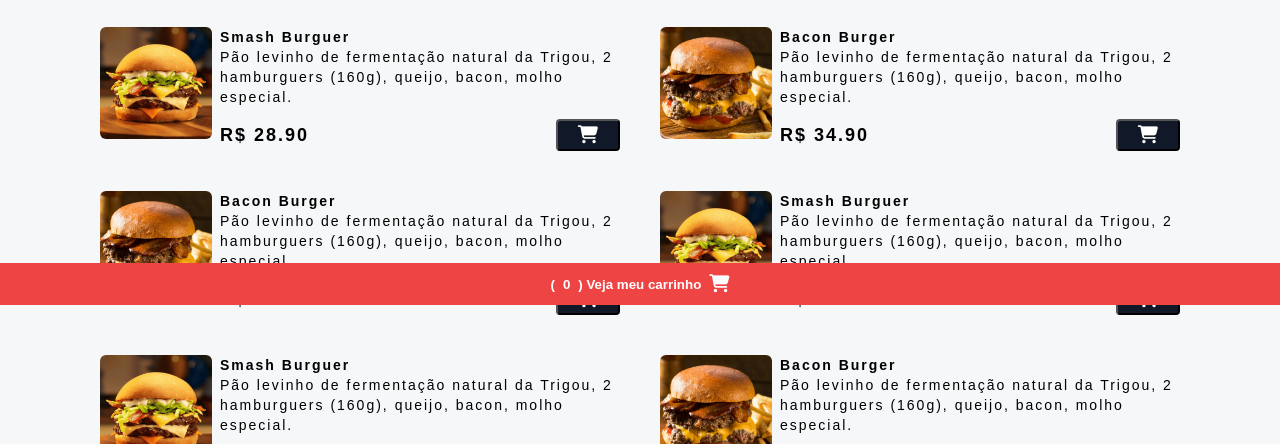
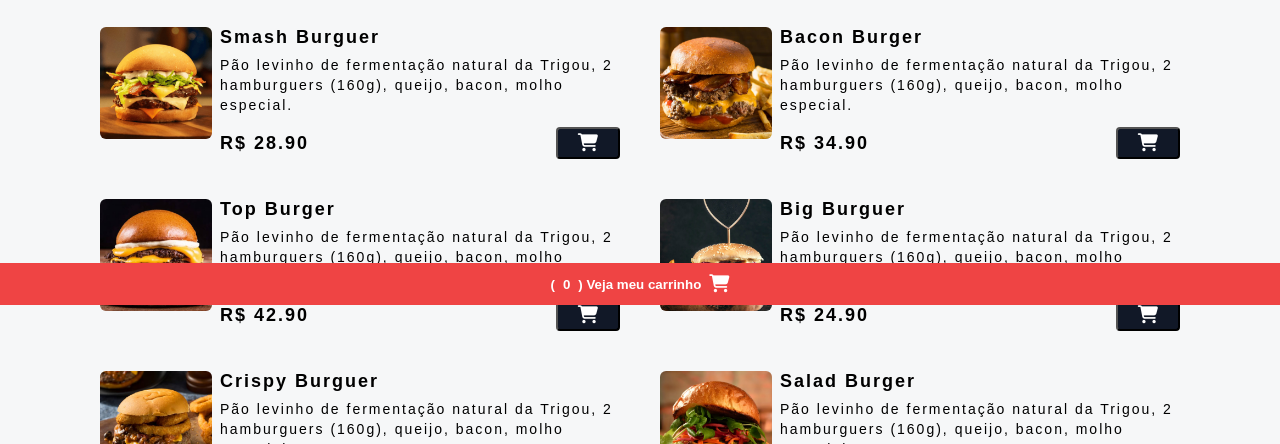
Before and after one commit to PedroLucasGarcia/Cardapio, a website: page index.html in a window 1280 px wide. Shown: the part 495-939 px from the top of the page. Drawn offline with Linux system fonts and the light colour scheme.

Commit message:
Update index.html

```diff
--- a/index.html
+++ b/index.html
@@ -28,12 +28,12 @@
             <div class="product">
                 <img src="./img/hamb-1.png" alt="Smash Burguer">
                 <div class="product-descrition">
-                    <p style="font-weight: 700;">Smash Burguer</p>
+                    <p style="font-weight: 700; font-size: 18px; margin-bottom: 8px;">Smash Burguer</p>
                     <p>Pão levinho de fermentação natural da Trigou, 2 hamburguers (160g), queijo, bacon, molho especial.</p>
                     <div class="buy">
                         <p>R$ 28.90</p>
                         <div class="icon">
-                            <button data-name="Smash Burguer" data-price="R$ 28.90" title="Adicionar ao carrinho">
+                            <button data-name="Smash Burguer" data-price="R$ 28.90" title="Adicionar ao carrinho" class="add-to-cart-btn">
                                 <i class="fa-solid fa-cart-shopping"></i>
                             </button>
                         </div>
@@ -44,12 +44,12 @@
             <div class="product">
                 <img src="./img/hamb-2.png" alt="Bacon Burger">
                 <div class="product-descrition">
-                    <p style="font-weight: 700;">Bacon Burger</p>
+                    <p style="font-weight: 700; font-size: 18px; margin-bottom: 8px;">Bacon Burger</p>
                     <p>Pão levinho de fermentação natural da Trigou, 2 hamburguers (160g), queijo, bacon, molho especial.</p>
                     <div class="buy">
                         <p>R$ 34.90</p>
                         <div class="icon">
-                            <button data-name="Bacon Burger" data-price="R$ 34.90" title="Adicionar ao carrinho">
+                            <button data-name="Bacon Burger" data-price="R$ 34.90" title="Adicionar ao carrinho" class="add-to-cart-btn">
                                 <i class="fa-solid fa-cart-shopping"></i>
                             </button>
                         </div>
@@ -58,14 +58,14 @@
             </div>
 
             <div class="product">
-                <img src="./img/hamb-2.png" alt="Bacon Burger">
+                <img src="./img/hamb-3.png" alt="Top Burger">
                 <div class="product-descrition">
-                    <p style="font-weight: 700;">Bacon Burger</p>
+                    <p style="font-weight: 700; font-size: 18px; margin-bottom: 8px;">Top Burger</p>
                     <p>Pão levinho de fermentação natural da Trigou, 2 hamburguers (160g), queijo, bacon, molho especial.</p>
                     <div class="buy">
-                        <p>R$ 34.90</p>
+                        <p>R$ 42.90</p>
                         <div class="icon">
-                            <button data-name="Bacon Burger" data-price="R$ 34.90" title="Adicionar ao carrinho">
+                            <button data-name="Top Burger" data-price="R$ 42.90" title="Adicionar ao carrinho" class="add-to-cart-btn">
                                 <i class="fa-solid fa-cart-shopping"></i>
                             </button>
                         </div>
@@ -74,14 +74,14 @@
             </div>
 
             <div class="product">
-                <img src="./img/hamb-1.png" alt="Smash Burguer">
+                <img src="./img/hamb-6.png" alt="Big Burguer">
                 <div class="product-descrition">
-                    <p style="font-weight: 700;">Smash Burguer</p>
+                    <p style="font-weight: 700; font-size: 18px; margin-bottom: 8px;">Big Burguer</p>
                     <p>Pão levinho de fermentação natural da Trigou, 2 hamburguers (160g), queijo, bacon, molho especial.</p>
                     <div class="buy">
-                        <p>R$ 28.90</p>
+                        <p>R$ 24.90</p>
                         <div class="icon">
-                            <button data-name="Smash Burguer" data-price="R$ 28.90" title="Adicionar ao carrinho">
+                            <button data-name=" Big Burguer" data-price="R$ 24.90" title="Adicionar ao carrinho" class="add-to-cart-btn">
                                 <i class="fa-solid fa-cart-shopping"></i>
                             </button>
                         </div>
@@ -90,14 +90,14 @@
             </div>
 
             <div class="product">
-                <img src="./img/hamb-1.png" alt="Smash Burguer">
+                <img src="./img/hamb-7.png" alt="Crispy Burguer">
                 <div class="product-descrition">
-                    <p style="font-weight: 700;">Smash Burguer</p>
+                    <p style="font-weight: 700; font-size: 18px; margin-bottom: 8px;">Crispy Burguer</p>
                     <p>Pão levinho de fermentação natural da Trigou, 2 hamburguers (160g), queijo, bacon, molho especial.</p>
                     <div class="buy">
-                        <p>R$ 28.90</p>
+                        <p>R$ 39.90</p>
                         <div class="icon">
-                            <button data-name="Smash Burguer" data-price="R$ 28.90" title="Adicionar ao carrinho">
+                            <button data-name="Crispy Burguer" data-price="R$ 39.90" title="Adicionar ao carrinho" class="add-to-cart-btn">
                                 <i class="fa-solid fa-cart-shopping"></i>
                             </button>
                         </div>
@@ -106,14 +106,14 @@
             </div>
 
             <div class="product">
-                <img src="./img/hamb-2.png" alt="Bacon Burger">
+                <img src="./img/hamb-8.png" alt="Salad Burger">
                 <div class="product-descrition">
-                    <p style="font-weight: 700;">Bacon Burger</p>
+                    <p style="font-weight: 700; font-size: 18px; margin-bottom: 8px;">Salad Burger</p>
                     <p>Pão levinho de fermentação natural da Trigou, 2 hamburguers (160g), queijo, bacon, molho especial.</p>
                     <div class="buy">
-                        <p>R$ 34.90</p>
+                        <p>R$ 32.90</p>
                         <div class="icon">
-                            <button data-name="Bacon Burger" data-price="R$ 34.90" title="Adicionar ao carrinho">
+                            <button data-name="Salad Burger" data-price="R$ 32.90" title="Adicionar ao carrinho" class="add-to-cart-btn">
                                 <i class="fa-solid fa-cart-shopping"></i>
                             </button>
                         </div>
@@ -163,7 +163,7 @@
         <div class="modal-box">
             <h2>Meu carrinho</h2>
 
-            <div class="modal-items" id="cart">
+            <div class="modal-items" id="cart-items">
 
             </div>
 
```
